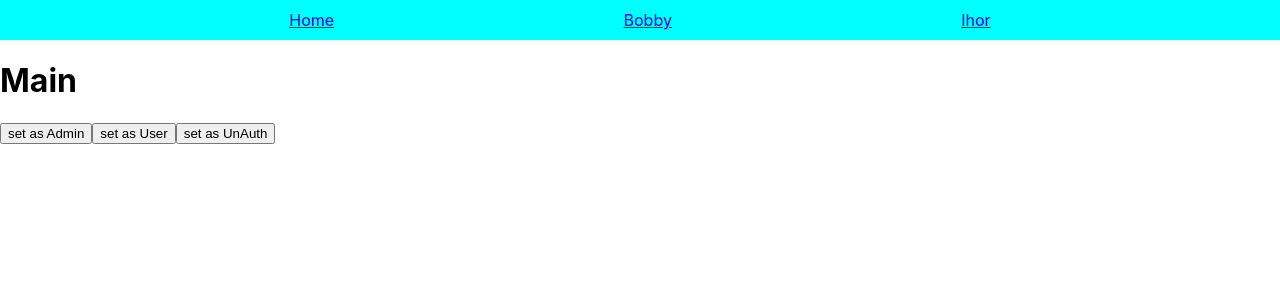
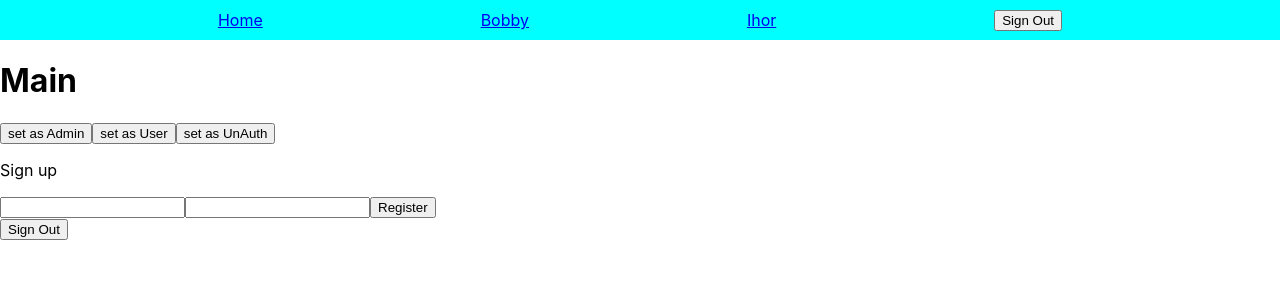
Before and after one commit to bobbytrainee/bobbytrainee.github.io, a React (Create React App) app in the folder profile/: page / in a window 1280 px wide. Shown: the top 300 px of the page. Built offline with nearby package versions, Linux system fonts and the light colour scheme.

Commit message:
firebase 1

```diff
--- a/profile/package.json
+++ b/profile/package.json
@@ -13,6 +13,7 @@
     "@types/react-dom": "^18.0.9",
     "@types/react-redux": "^7.1.24",
     "axios": "^1.2.0",
+    "firebase": "^9.15.0",
     "react": "^18.2.0",
     "react-dom": "^18.2.0",
     "react-redux": "^8.0.5",
--- a/profile/src/App.tsx
+++ b/profile/src/App.tsx
@@ -7,7 +7,7 @@ import { AppRoutes, NestedRoutes } from "./common/routes";
 import Main from "./pages/Main/Main";
 import { PublicRouteHOC } from "./common/routesHOC/PublicRoute";
 import NoPerm from "./pages/noPermissions/NOPermissions";
-import { AdminRouteHOC } from "./common/routesHOC/AdminRoute";
+import {AdminRouteHOC, PrivateRoute} from "./common/routesHOC/AdminRoute";
 import CustomRoute from "./components/CustomROute/CustomRoute";
 import { HOC } from "./pages/HOC page/HOC_view_HOC";
 import Form from "./pages/Form/Form";
@@ -20,20 +20,24 @@ function App() {
             <Header/>
             <Routes>
                 <Route path={AppRoutes.main} element={<Main/>}/>
-                <Route path={AppRoutes.noPerm} element={<NoPerm/>}/>
-                <Route path={AppRoutes.HOC} element={HOC()}/>
-                <Route path={AppRoutes.FORM} element={<Form />}/>
+                {/*<Route path={AppRoutes.noPerm} element={<NoPerm/>}/>*/}
+                <Route path={AppRoutes.HOC} element={
+                    <PrivateRoute Component={HOC}/>
+                }/>
 
-                <Route path={NestedRoutes.bobby} element={
-                    <PublicRouteHOC Component={Bobby}/>
-                }/> //user
 
-                <Route path={NestedRoutes.ihor} element={
-                    <AdminRouteHOC Component={Ihor}>
-                        <Route path={AppRoutes.friends} element={<h1>Ihors friends</h1>}/>
-                        <Route path={AppRoutes.custom} element={<CustomRoute />}/>
-                    </AdminRouteHOC>
-                }/> //user
+                {/*<Route path={AppRoutes.FORM} element={<Form />}/>*/}
+
+                {/*<Route path={NestedRoutes.bobby} element={*/}
+                {/*    <PublicRouteHOC Component={Bobby}/>*/}
+                {/*}/> //user*/}
+
+                {/*<Route path={NestedRoutes.ihor} element={*/}
+                {/*    <AdminRouteHOC Component={Ihor}>*/}
+                {/*        <Route path={AppRoutes.friends} element={<h1>Ihors friends</h1>}/>*/}
+                {/*        <Route path={AppRoutes.custom} element={<CustomRoute />}/>*/}
+                {/*    </AdminRouteHOC>*/}
+                {/*}/> //user*/}
 
 
                 <Route path={AppRoutes.notFound} element={<h1>Not found</h1>}/>
--- a/profile/src/common/routesHOC/AdminRoute.js
+++ b/profile/src/common/routesHOC/AdminRoute.js
@@ -3,6 +3,7 @@ import { AppRoutes } from "../routes";
 import { userTypes } from "../constants";
 import Ihor from "../../pages/Ihor/Ihor";
 import CustomRoute from "../../components/CustomROute/CustomRoute";
+import { auth } from "../../firebase/firebase";
 
 export const AdminRouteHOC = ({Component, children}) =>{
     const user = JSON.parse(localStorage.getItem('user'))
@@ -13,3 +14,11 @@ export const AdminRouteHOC = ({Component, children}) =>{
         : <Navigate to={AppRoutes.noPerm} />
 
 }
+
+export const PrivateRoute = ({Component}) =>{
+    const user = auth?.currentUser
+    return user?.uid
+        ? <Component/>
+        : <Navigate to={AppRoutes.notFound} />
+
+}
--- a/profile/src/components/Header/Header.js
+++ b/profile/src/components/Header/Header.js
@@ -1,7 +1,9 @@
 import styles from './Header.module.css'
 import { AppRoutes } from "../../common/routes";
-import { Link } from "react-router-dom";
+import { Link, useNavigate } from "react-router-dom";
+import { signOutUser } from "../../helpers/js-helpers";
 const Header = () => {
+    const navigate = useNavigate()
     // const links = Object.keys(AppRoutes)
     return(
         <div className={styles.container}>
@@ -10,6 +12,7 @@ const Header = () => {
             <Link to={AppRoutes.main}>Home</Link>
             <Link to={AppRoutes.bobby}>Bobby</Link>
             <Link to={AppRoutes.ihor}>Ihor</Link>
+            <button type='button' onClick={()=>signOutUser(navigate)}>Sign Out</button>
         </div>
     );
 }
--- /dev/null
+++ b/profile/src/firebase/firebase.js
@@ -0,0 +1,15 @@
+import { initializeApp } from "firebase/app";
+import { getAuth } from "firebase/auth";
+
+const firebaseConfig = {
+    apiKey: "AIzaSyC37349lG9o2FGFgOauYVTNw8kFdAqMHWc",
+    authDomain: "bobby-48db3.firebaseapp.com",
+    projectId: "bobby-48db3",
+    storageBucket: "bobby-48db3.appspot.com",
+    messagingSenderId: "345113816168",
+    appId: "1:345113816168:web:f620c0dc14783888aa1fdd"
+};
+
+// Initialize Firebase
+export const app = initializeApp(firebaseConfig);
+export const auth = getAuth(app);
--- /dev/null
+++ b/profile/src/helpers/js-helpers.js
@@ -0,0 +1,13 @@
+import { signOut } from "firebase/auth";
+import { auth } from "../firebase/firebase";
+import { AppRoutes } from "../common/routes";
+
+export const signOutUser = async (callback) => {
+    try {
+        await signOut(auth)
+        console.log(auth.currentUser)
+        callback(AppRoutes.main)
+    } catch (e) {
+        console.log(e);
+    }
+}
--- a/profile/src/pages/Main/Main.js
+++ b/profile/src/pages/Main/Main.js
@@ -1,6 +1,13 @@
 import { userTypes } from "../../common/constants";
+import { useEffect, useRef, useState } from "react";
+import { createUserWithEmailAndPassword, signInWithEmailAndPassword, signOut } from "firebase/auth";
+import { auth } from "../../firebase/firebase";
+import { useNavigate } from "react-router-dom";
+import { AppRoutes } from "../../common/routes";
+import { signOutUser } from "../../helpers/js-helpers";
 
 const Main = () => {
+    const navigate = useNavigate()
     const setAdmin = () => {
         const user = {
             name: 'admin',
@@ -9,6 +16,11 @@ const setAdmin = () => {
         localStorage.setItem('user', JSON.stringify(user))
     }
 
+    useEffect(() => {
+        console.log('auth?.currentUser', auth?.currentUser)
+    }, [auth])
+
+    const formEl = useRef();
     const setUser = () => {
         const user = {
             name: 'user',
@@ -19,8 +31,70 @@ const setAdmin = () => {
     const setLogout = () => {
         localStorage.removeItem('user')
     }
+    const [ formValues, setFormValues ] = useState({
+        email: '',
+        password: '',
+    })
+    //todo Sign iN user
+    const signIn = async () => {
+        const user = await signInWithEmailAndPassword(auth, formValues.email, formValues.password)
+            .then((res) => res.user)
+            .catch((error) => console.log(error));
+        auth?.currentUser?.uid && navigate(AppRoutes.HOC)
+    }
 
 
+    //todo Register user
+    const registerUser = async () => {
+        const user = await createUserWithEmailAndPassword(auth, formValues.email, formValues.password)
+            .then((res) => res.user)
+            .catch((error) => console.log(error));
+        console.log(auth.currentUser)
+    }
+
+    const handleSubmit = (e) => {
+        e.preventDefault()
+        signIn()
+        // registerUser();
+    }
+
+    //todo Sign Out user
+    // const signOutUser = async () => {
+    //     try {
+    //         await signOut(auth)
+    //         console.log(auth.currentUser)
+    //     } catch (e) {
+    //         console.log(e);
+    //     }
+    // }
+
+    const handleSubmitF2 = (e) => {
+        e.preventDefault()
+        console.log(formEl.current.elements)
+        const formInputs = [ ...formEl.current.elements ].filter(
+            element => element.type !== "submit"
+        );
+        const newSubmitted = formInputs.reduce(
+            (acc, input) => {
+                return {
+                    ...acc,
+                    [input.name]: input.value
+                };
+            }
+        );
+        console.log(newSubmitted, {
+            email: newSubmitted.value,
+            password: newSubmitted.password
+        })
+    }
+    const setFormData = (value, key) => {
+        setFormValues((prevState) => {
+            return {
+                ...prevState,
+                [key]: value,
+            }
+        })
+    }
     return (
         <div>
             <h1>Main</h1>
@@ -33,6 +107,25 @@ const setAdmin = () => {
             <button onClick={setLogout}>
                 set as UnAuth
             </button>
+            <p>Sign up</p>
+            <form onSubmit={handleSubmit}>
+                <input type="email"
+                       name='email'
+                       value={formValues.email}
+                       onChange={(e) => setFormData(e.target.value, 'email')}/>
+                <input
+                    type="password"
+                    value={formValues.password}
+                    onChange={(e) => setFormData(e.target.value, 'password')}
+                />
+                <button type='submit'>Register</button>
+            </form>
+            <button type='button' onClick={()=>signOutUser(navigate)}>Sign Out</button>
+            {/*<form onSubmit={handleSubmitF2} ref={formEl}>*/}
+            {/*    <input type="email" name='email'/>*/}
+            {/*    <input type="password" name='password'/>*/}
+            {/*    <button type='submit'>Register</button>*/}
+            {/*</form>*/}
         </div>
     )
 };
```
Also changed, not shown: 1 other file (tests, documents, lock files or other folders). Lines whose indentation alone changed are shown as unchanged.
